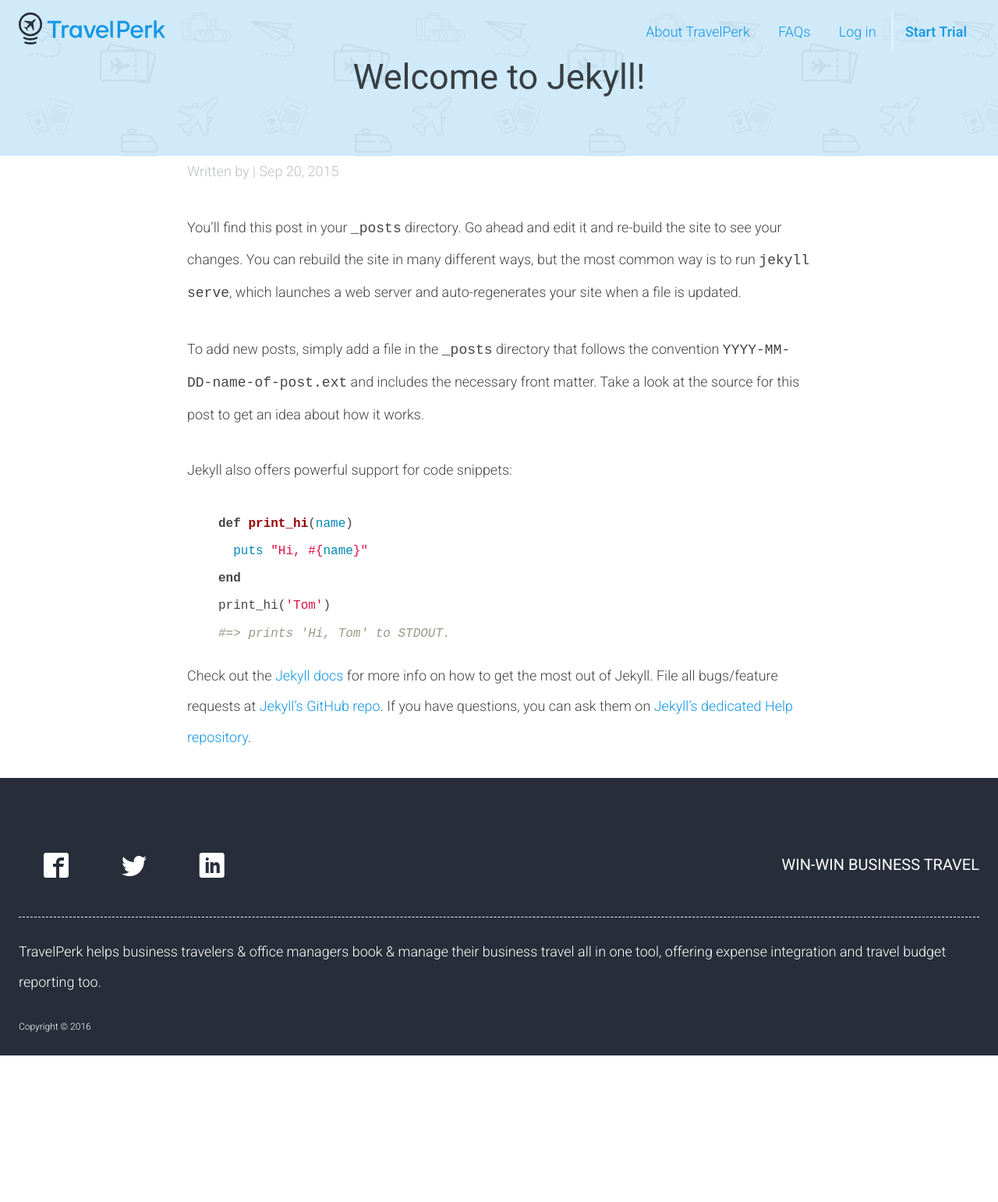
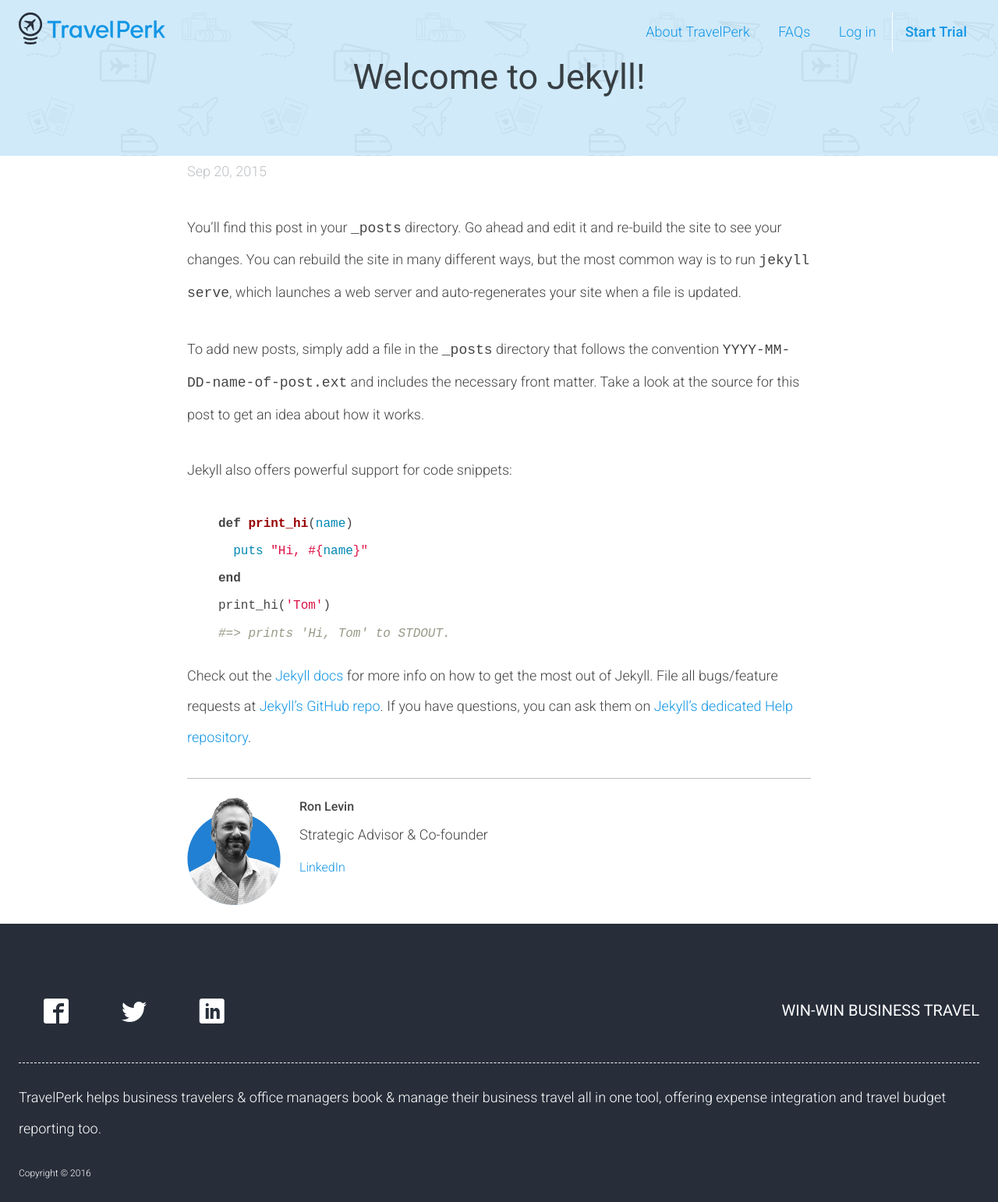
Before and after one commit to northswiss/jekyll-boilerplate, a Jekyll site: the page built from _posts/2015-09-20-welcome-to-jekyll.markdown, in a window 1280 px wide. Shown: the whole page at 78% size. Built offline with Jekyll 4.4.1, drawn with Linux system fonts in a browser that asks for light colours; nearby versions of some CDN libraries; before the commit the page ends 1354 px from its top, so only the background shows below that.

Commit message:
Author section hard coded for just now

```diff
--- a/_layouts/post.html
+++ b/_layouts/post.html
@@ -4,7 +4,7 @@
 <div class="post wrapper">
 
   <header class="post-header">
-    <p class="post-meta">Written by {{ page.author }} | {{ page.date | date: "%b %-d, %Y" }}{% if page.author %} • {{ page.author }}{% endif %}{% if page.meta %} • {{ page.meta }}{% endif %}</p>
+    <p class="post-meta">{% if page.author %}Written by {{ page.author }} • {% endif %}{{ page.date | date: "%b %-d, %Y" }}{% if page.meta %} • {{ page.meta }}{% endif %}</p>
   </header>
 
   <article class="post-content">
@@ -12,10 +12,9 @@
   </article>
 
   <footer class="author-block">
-    {% assign author = page.author %}
-      {{ author.img }}
-    {% for test in site.data.team.exec.name == "Ron Levin" %}
-      {{ test }}
-    {% endfor %}
+    <img src="/imgs/team/ron-levin.png" alt="Ron Levin">
+    <h4>Ron Levin</h4>
+    <p>Strategic Advisor & Co-founder</p>
+    <a href="https://www.linkedin.com/profile/view?id=ADEAAAAAlPABPzqPCzkfeUz2OdzJjy_bSDBjF9E">LinkedIn</a>
   </footer>
 </div>
--- a/_sass/page/blog.scss
+++ b/_sass/page/blog.scss
@@ -4,3 +4,18 @@
 .post-meta {
   color: $c-gray500;
 }
+.author-block {
+  @include clearfix();
+  border-top: 1px solid $c-gray500;
+  padding: $spacing 0;
+
+  h4,
+  p {
+    margin-bottom:$spacing-tightest;
+  }
+  img {
+    float: left;
+    max-width:120px;
+    margin-right: $spacing;
+  }
+}
```
